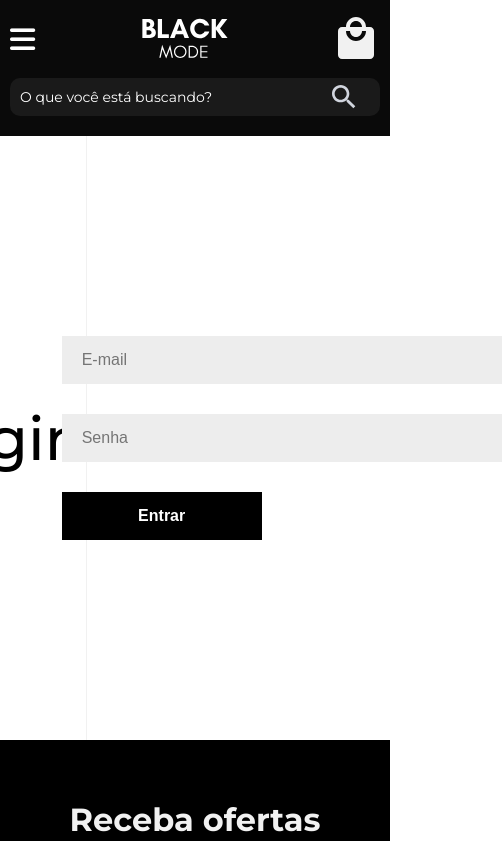
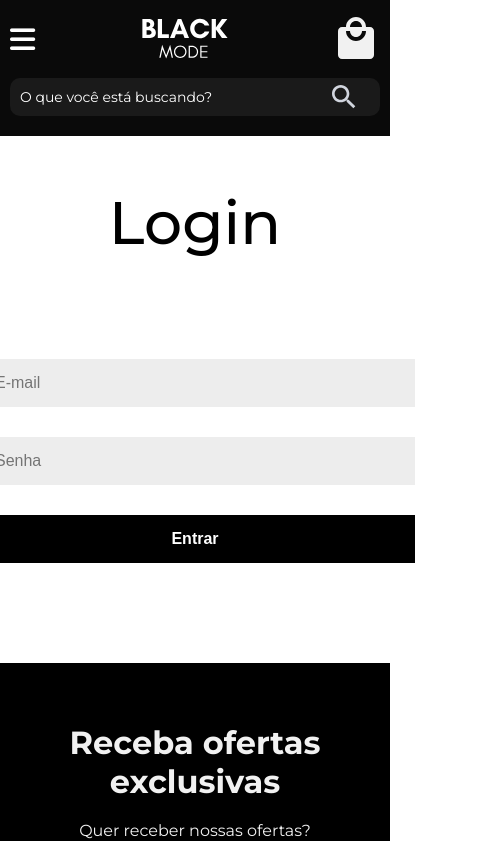
Before and after one commit to jhon-alves/blackmode-web, a React (Create React App) app: page /login in a window 390 px wide. Shown: the top 841 px of the page, 502 px wide, since content can reach past the window. Built offline with nearby package versions, Linux system fonts and the light colour scheme.

Commit message:
Add Responsive Login

```diff
--- a/src/pages/Login/styles.css
+++ b/src/pages/Login/styles.css
@@ -66,3 +66,22 @@ form {
 .login__btn:hover {
   background-color: #3d3d3d;
 }
+
+@media screen and (max-width: 500px) {
+  .login__page {
+    flex-direction: column;
+  }
+
+  .login__container__info {
+    padding: 50px 0;
+  }
+
+  .login__container__form {
+    padding: 50px 0 100px 0;
+    border: none;
+  }
+
+  .login__btn {
+    width: 100%;
+  }
+}
```
Also changed, not shown: 1 other file (tests, documents, lock files or other folders).
